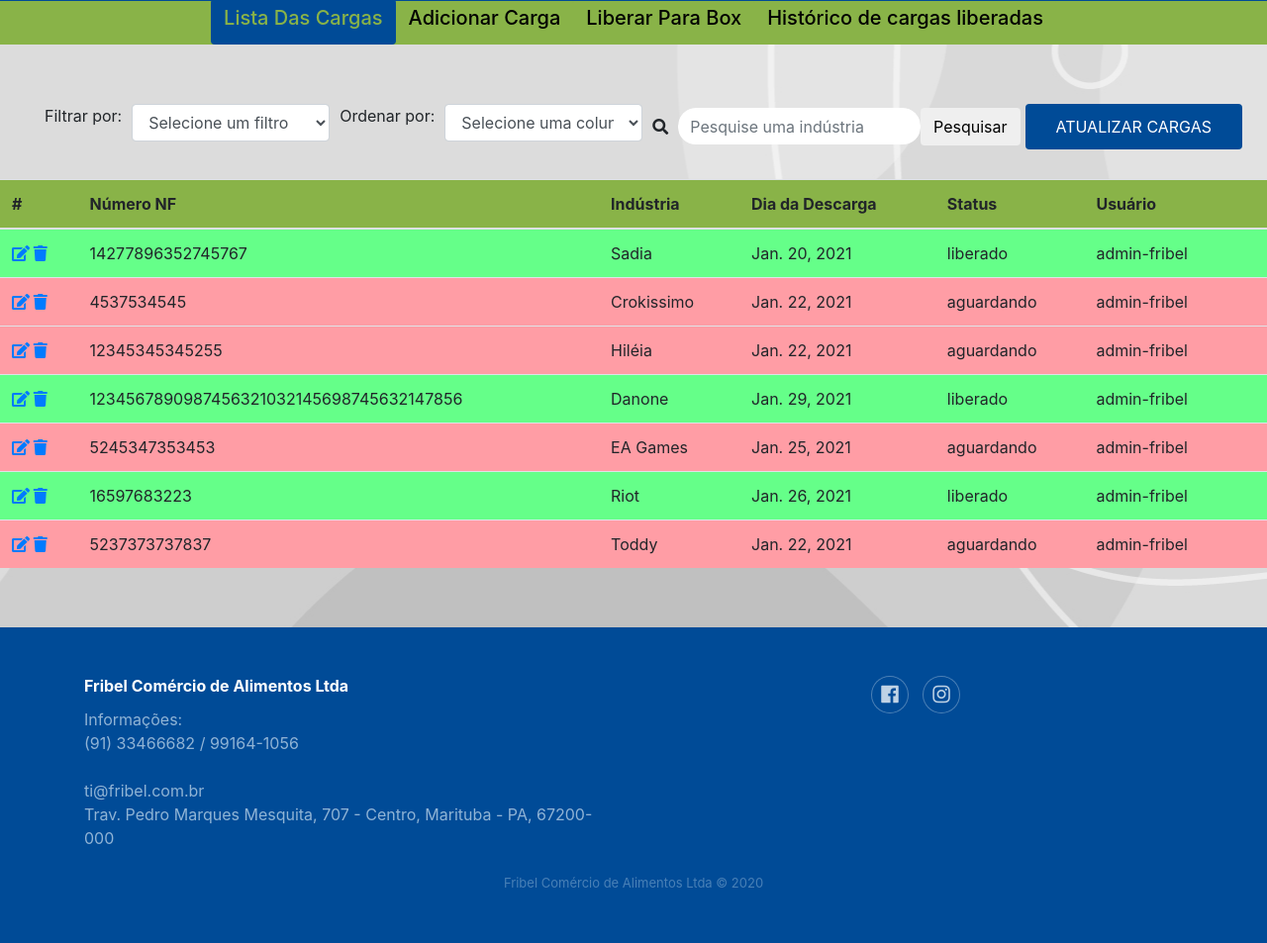
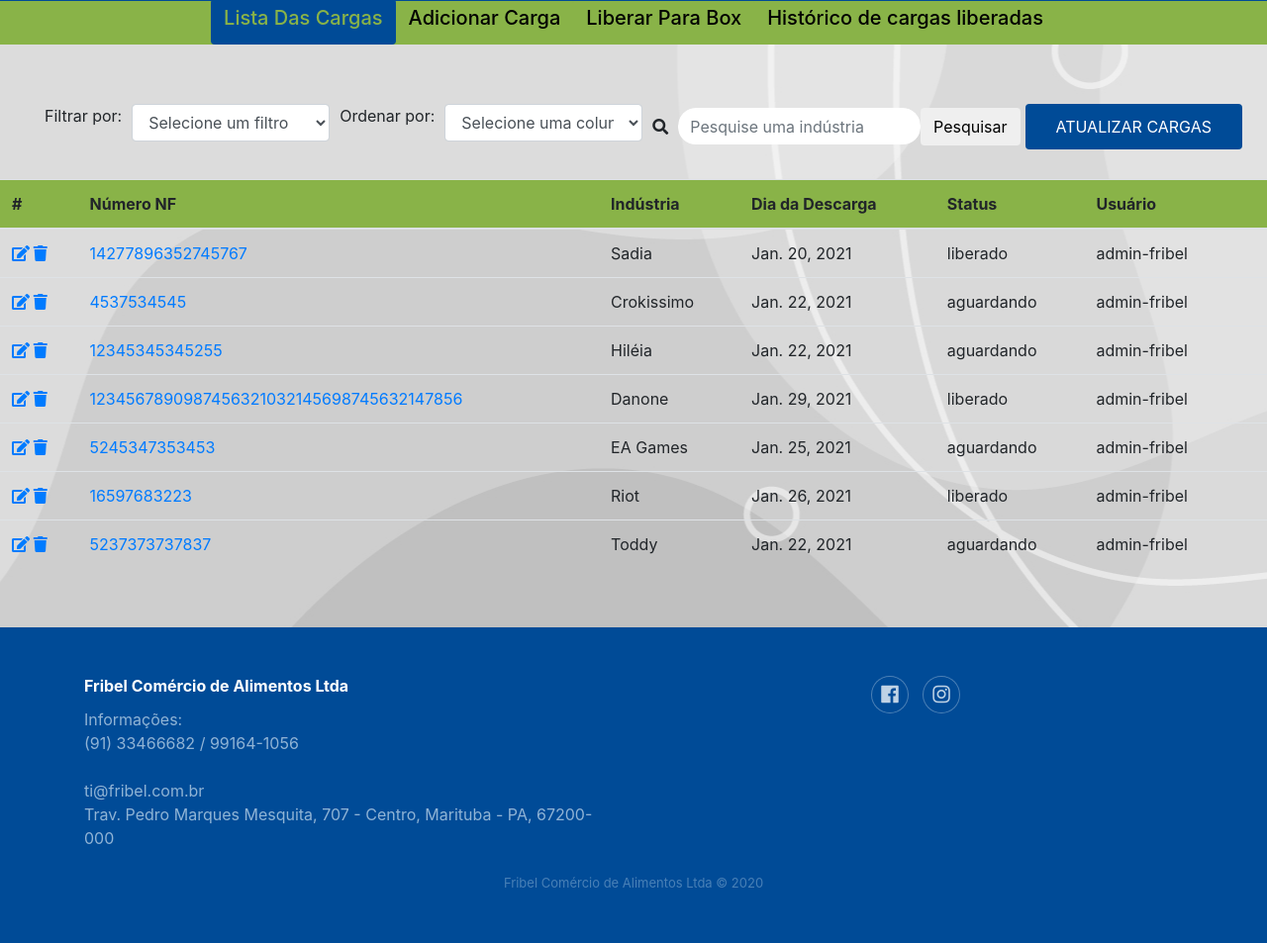
Before and after one commit to fabio21777/labes-fribel_alimentos, a Django app: a page that uses carga_descarga/core/templates/core/acomp.html in a window 1280 px wide. Shown: the part 81-1034 px from the top of the page at 99% size. Run offline with Django 3.2, Linux system fonts and the light colour scheme; a user stored in the database is signed in; data comes from the database, SQL or seed files in the repository; both versions use the stored data as it was after the commit; data that the repository does not hold is empty; some libraries are stand-ins or nearby versions.

Commit message:
update inf carga

```diff
--- a/carga_descarga/core/templates/core/acomp.html
+++ b/carga_descarga/core/templates/core/acomp.html
@@ -88,18 +88,13 @@
         </script>
         <!--Esse laço for carrega  todas as cargas cadastradas no BD-->
         {% for carga in cargas %}
-          {% if carga.status == 'aguardando'  %}
-            <tr style="background-color:#ff9da5 ;">
-          {% else %}
-            <tr style="background-color: #65ff89;">
-          {% endif %}
             <th scope="row" class="coluna_func">
               <!--<button type="button" class="btn bt-table ">Editar</button>-->
               <!--Versão mais discreta do botão editar, se não gostarem pode tirar :)-->
               <a class="btnEditar " href="#void"><i class="fa fa-edit"></i></a>
               <a class="btnExcluir" href="{% url 'excluir_carga' carga.id %}"><i class="fa fa-trash"></i></a>
             </th>
-            <td>{{carga.numero_nf}}</td>
+            <td><a href="\acompanhamento/informacoes_cargas/{{carga.id}}">{{carga.numero_nf}}</a></td>
             <td>{{carga.industria}}</td>
             <td>{{carga.dia_descarga}}</td>
             <td>{{carga.status}}</td>
```
Also changed, not shown: carga_descarga/core/migrations/0004_auto_20210127_1115.py (added), carga_descarga/core/migrations/0005_auto_20210127_1121.py (added), carga_descarga/db.sqlite3, 1 other file.
